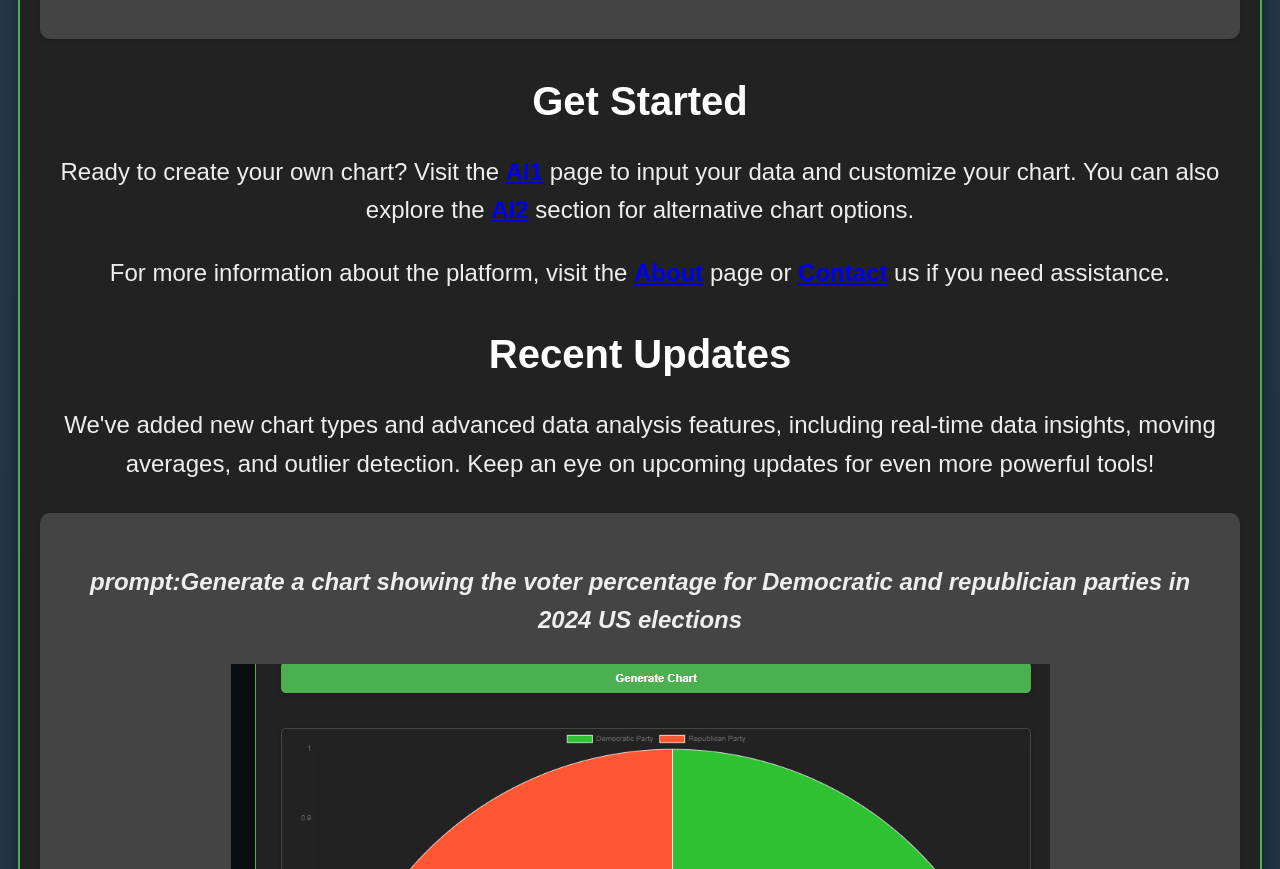
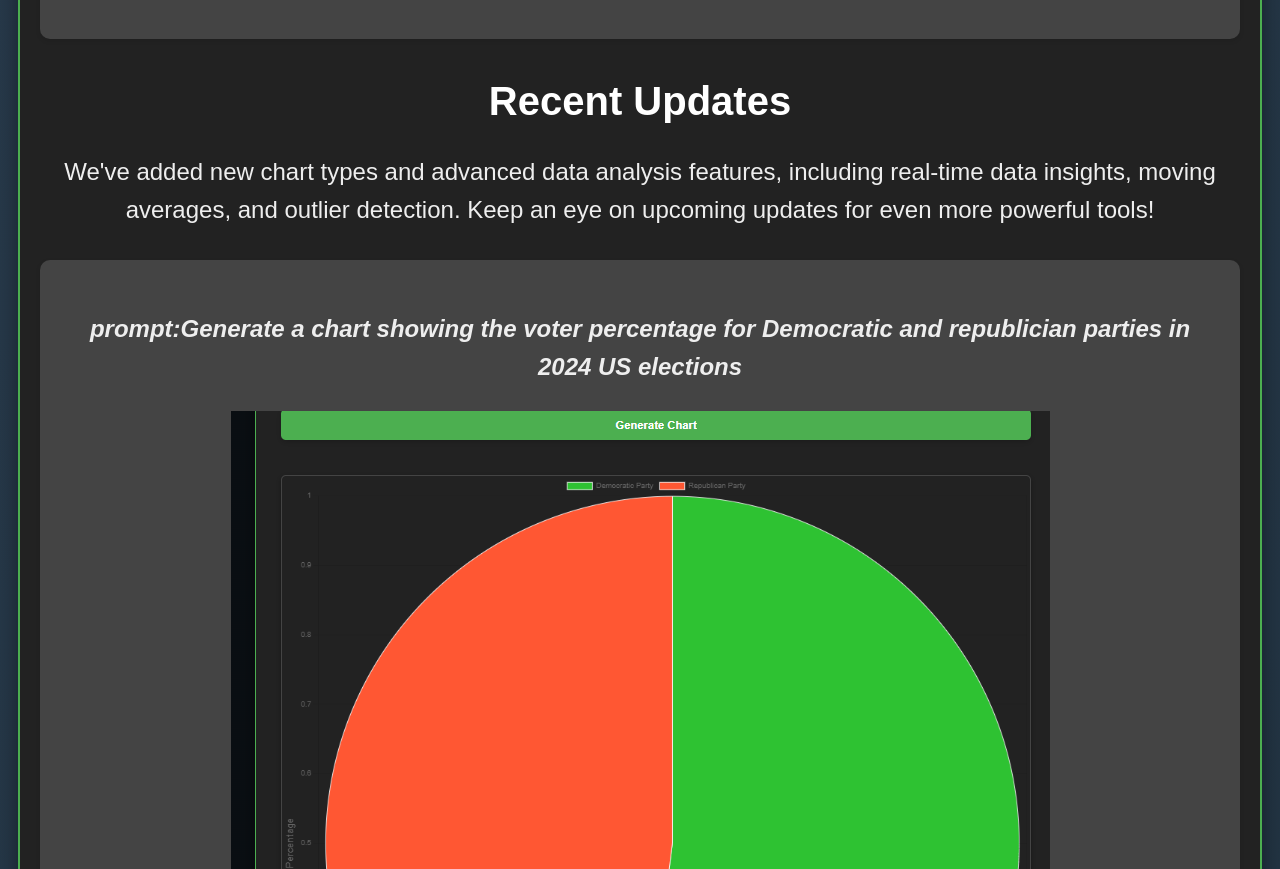
Before and after one commit to Om4kar44/CHART-GPT, a plain HTML site: page h2.html in a window 1280 px wide. Shown: the part 1873-2742 px from the top of the page. Drawn offline with Linux system fonts and the light colour scheme.

Commit message:
Initial Commit

```diff
--- a/h2.html
+++ b/h2.html
@@ -47,10 +47,7 @@
             <img src="bar.png" alt="Example PNG Image">
         </div>
 
-        <h2>Get Started</h2>
-        <p>Ready to create your own chart? Visit the <strong><a href="data.html">AI1</a></strong> page to input your data and customize your chart. You can also explore the <strong><a href="data4.html">AI2</a></strong> section for alternative chart options.</p>
 
-        <p>For more information about the platform, visit the <strong><a href="Dashboard.html">About</a></strong> page or <strong><a href="Others.html">Contact</a></strong> us if you need assistance.</p>
 
         <h2>Recent Updates</h2>
         <p>We've added new chart types and advanced data analysis features, including real-time data insights, moving averages, and outlier detection. Keep an eye on upcoming updates for even more powerful tools!</p>
```
